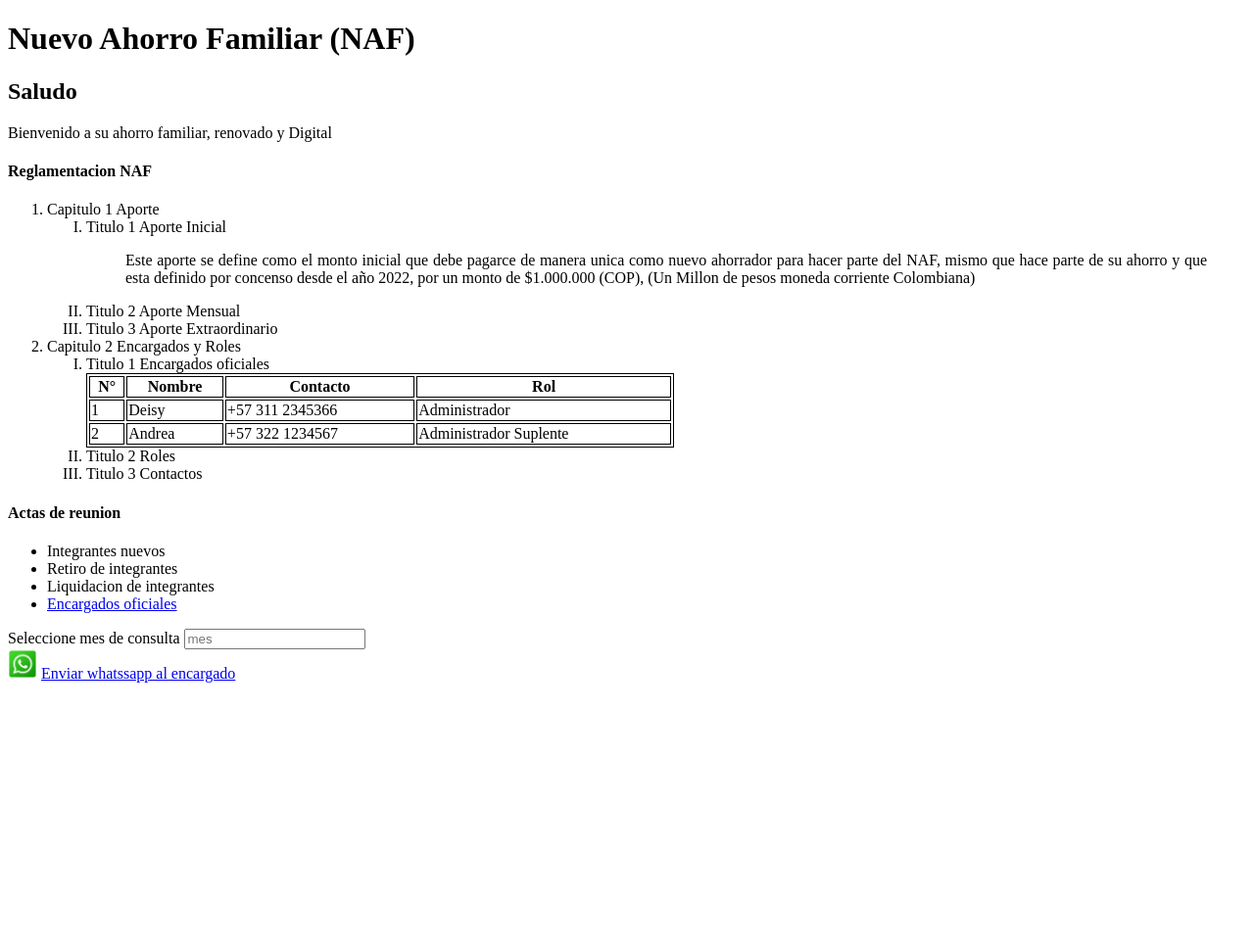
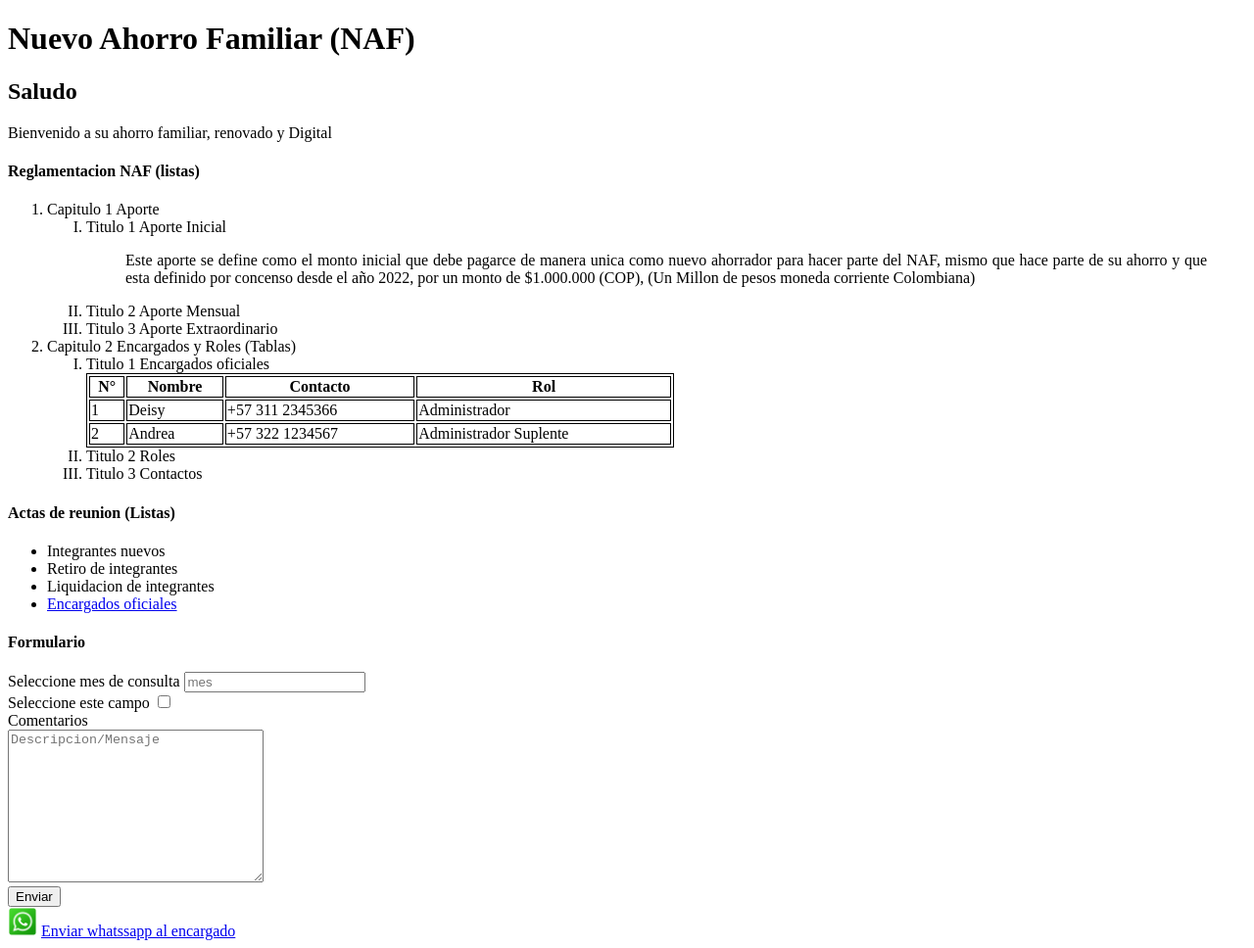
Before and after one commit to JhonSanabria2020/miweb, a plain HTML site: page index.html in a window 1280 px wide. Shown: the whole page at 98% size. Before the commit the page ends 800 px from the top, so only its background shows below. Drawn offline with Linux system fonts and the light colour scheme.

Commit message:
Mas opciones de formularios

```diff
--- a/index.html
+++ b/index.html
@@ -23,7 +23,7 @@
         <h2>Saludo</h2>
         <p>Bienvenido a su ahorro familiar, renovado y Digital</p>
         <!--Ejemplo de Listas ordenadas(OL) y no ordenadas(UL)-->
-        <h4>Reglamentacion NAF</h4>
+        <h4>Reglamentacion NAF (listas)</h4>
         <ol>
             <li>Capitulo 1 Aporte</li>
             <ol>
@@ -34,7 +34,7 @@
                 <li style="list-style-type: upper-roman;">Titulo 2 Aporte Mensual</li>
                 <li style="list-style-type: upper-roman;">Titulo 3 Aporte Extraordinario</li>
             </ol>
-            <li>Capitulo 2 Encargados y Roles</li>
+            <li>Capitulo 2 Encargados y Roles (Tablas)</li>
             <ol>
                 <!--(a1)Creacion de (id) para hacer hipervinculo desde otro lugar de la pagina web-->
                 <li id="encargados" style="list-style-type: upper-roman;">Titulo 1 Encargados oficiales</li>
@@ -70,7 +70,7 @@
                 <li style="list-style-type: upper-roman;">Titulo 3 Contactos</li>
             </ol>
         </ol>
-        <h4>Actas de reunion</h4>
+        <h4>Actas de reunion (Listas)</h4>
         <ul>
             <li>Integrantes nuevos</li>
             <li>Retiro de integrantes</li>
@@ -79,11 +79,24 @@
             <li><a href="#encargados">Encargados oficiales</a></li>
         </ul>
         <!--Implementacion de Formularios-->
+        <h4>Formulario</h4>
         <form>
             <!--Incluir campo de referencia usando (id) y (for)-->
             <label for="fecha">Seleccione mes de consulta</label>
-            <!--Propiedad (name) para usarla como atributo llave/valor y propiedad (placeholder) para indicar el tipo de dato que se solicita en el formulario-->
+            <!--Propiedad (name) para usarla como atributo llave/valor y propiedad (placeholder) para indicar el tipo de dato que se solicita en el formulario, explorar opciones de (type) para mas opciones como (Archivo, texto, email, password, radio, checkbox)-->
             <input id="fecha" name="mes" placeholder="mes"/>
+            <!--Saltos de linea com (br) para dar espacio entre campos del formulario-->
+            <br>
+            <label for="check">Seleccione este campo</label>
+            <input type="checkbox" id="check" name="revision"/>
+            <br>
+            <!--uso de (textarea) para cuadros de comentarios-->
+            <label for="comentarios">Comentarios</label>
+            <br>
+            <textarea name="comentarios" id="comentarios" cols="30" rows="10" placeholder="Descripcion/Mensaje"></textarea>
+            <br>
+            <!--uso de (<input type="submit" />) como boton de envio de un formulario que tiene el problema de no ser personalizable por esto se puede usar tambien (button) explorar los type, eh imagen-->
+            <button type="reset">Enviar</button>
         </form>
     </main>
     <footer>
```
